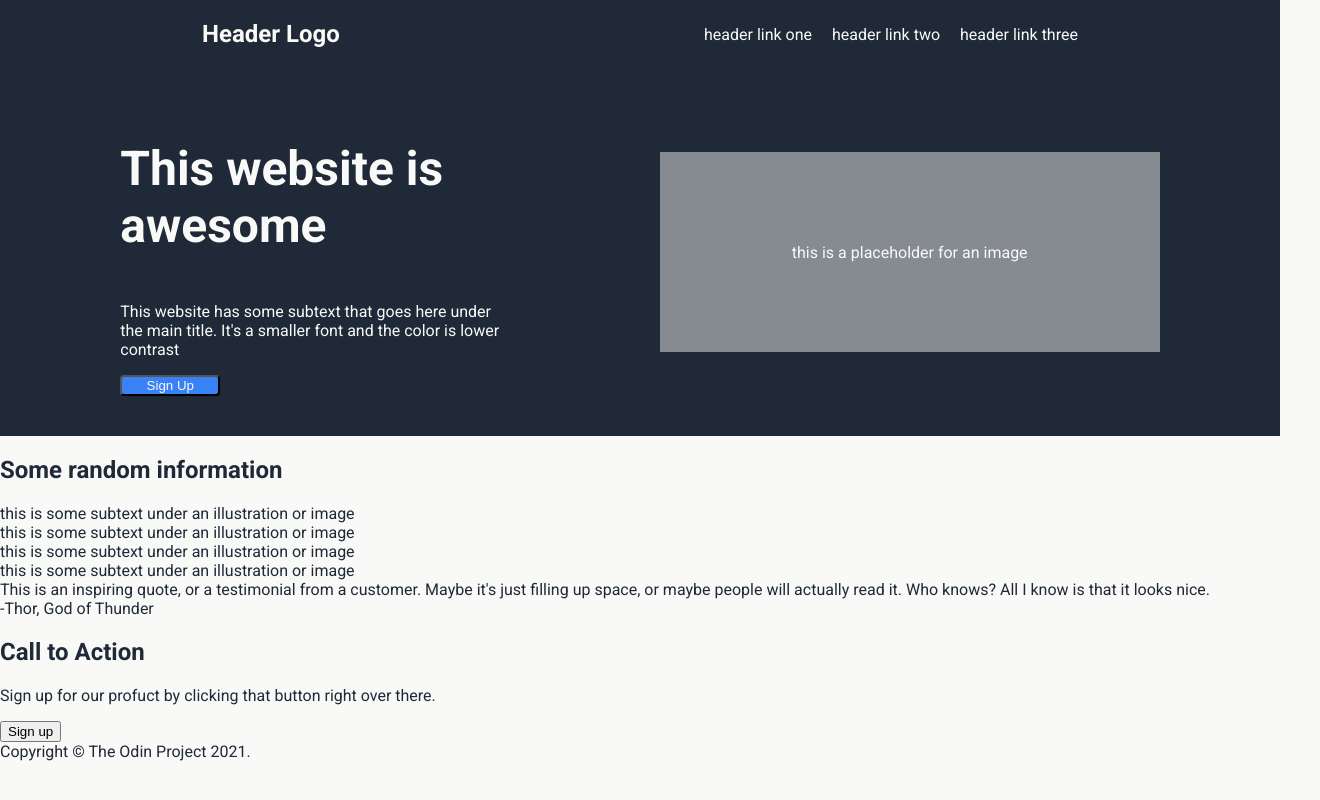
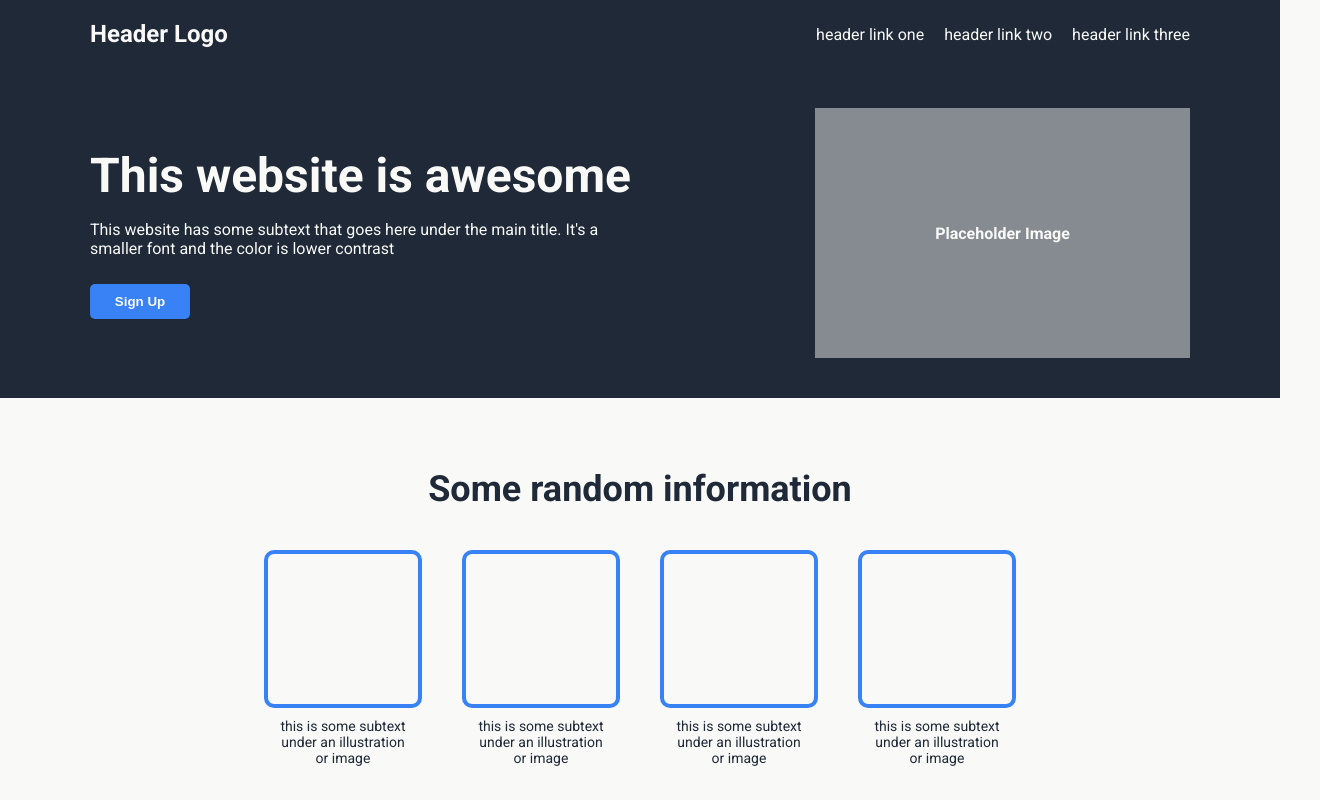
Before and after one commit to Jdowpasisi/odin-landing-page, a plain HTML site: page index.html in a window 1280 px wide. Shown: the top 800 px of the page, 1320 px wide, since content can reach past the window. Drawn offline with Linux system fonts and the light colour scheme.

Commit message:
html and css finalised

```diff
--- a/index.html
+++ b/index.html
@@ -8,67 +8,69 @@
 </head>
 <body>
 
-    <!--Section 1.1-->
+    <!-- Section 1.1 -->
      <header class="page-header">
-        <div class="logo-container">
+        <div class="container">
         <div class="logo">Header Logo</div>
-        </div>
-
         <div class="links">
             <div>header link one</div>
             <div>header link two</div>
             <div>header link three</div>
         </div>
+    </div>
 </header>
+
 
     <!--Section 1.2-->
     <div class="header-content">
+        <div class="container">
             <div class="header-text">
-            <h1>This website is <br>awesome</h1>
-            <p>This website has some subtext that goes here under<br>the main title. It's a smaller font and the color is lower<br>contrast</p>
+                <h1>This website is awesome</h1>
+                <p>This website has some subtext that goes here under the main title. It's a smaller font and the color is lower contrast</p>
                 <button class="main-button">Sign Up</button>
             </div>
-        <div class="header-image">
-                <div class="img-div">
-                    <div class="center-div">this is a placeholder for an image</div>
-                </div>
+            <div class="img-div">Placeholder Image</div>
         </div>
     </div>
 
+
     <!--Section 2-->
-    <div class="main-content">
+    <div class="main-content" container>
         <h2>Some random information</h2>
         <div class="info-container">
             <div class="item">
             <div class="img-placeholder"></div>
-                <div class="text">this is some subtext under an illustration or image</div>
+            <div class="text">this is some subtext<br>under an illustration<br>or image</div>
             </div>
             <div class="item">
             <div class="img-placeholder"></div>
-                <div class="text">this is some subtext under an illustration or image</div>
+            <div class="text">this is some subtext<br>under an illustration<br>or image</div>
             </div>
             <div class="item">
             <div class="img-placeholder"></div>
-                <div class="text">this is some subtext under an illustration or image</div>
+            <div class="text">this is some subtext<br>under an illustration<br>or image</div>
             </div>
             <div class="item">
             <div class="img-placeholder"></div>
-                <div class="text">this is some subtext under an illustration or image</div>
+            <div class="text">this is some subtext<br>under an illustration<br>or image</div>
+            </div>
         </div>
     </div>
 
     <!--Section 3-->
     <div class="quote">
-        <div class="quote-container">
+        <div class="quote-container" container>
                 This is an inspiring quote, or a testimonial from a customer. Maybe it's just filling up space, or maybe people will actually read it. Who knows? All I know is that it looks nice.
                 <div class="subquote">-Thor, God of Thunder</div>
             </div>
     </div>
 
     <!--Section 4-->
-    <div class="action-container">
+    <div class="action-container" container>
+        <div class="action-text">
             <h2>Call to Action</h2>
             <p>Sign up for our profuct by clicking that button right over there.</p>
+        </div>
         <button class="action-button">Sign up</button>
     </div>
 
--- a/style.css
+++ b/style.css
@@ -8,62 +8,189 @@ body {
   color: #1F2937;
 }
 
-/* Section 1.1 */
+.container {
+  max-width: 1200px;
+  margin: 0 auto;
+}
+
+/* Section 1.1*/
+.container {
+  max-width: 1100px;
+  margin: 0 auto;
+  display: flex;
+  justify-content: space-between;
+  align-items: center;
+}
+
 .page-header {
   background-color: #1F2937;
   color: #F9FAF8;
-  display: flex;
-  flex-direction: row;
-  justify-content: space-around;
-  align-items: center;
   padding: 20px;
 }
 
 .logo {
   font-size: 24px;
   font-weight: 700;
-  }
+}
 
 .links {
+  display: flex;
   gap: 20px;
+}
+
+.container {
+  max-width: 1100px;
+  margin: 0 auto;
   display: flex;
-  flex-direction: row;
+  justify-content: space-between;
+  align-items: center;
 }
 
 /* Section 1.2 */
-.header-content{
-  text-align: left;
-  padding: 40px;
+.header-content {
   background-color: #1F2937;
   color: #F9FAF8;
-  display: flex;
-  flex-direction: row;
-  justify-content: space-around;
-  align-items: center;
+  padding: 40px 20px;
 }
-.header-text{
+.header-text {
   display: flex;
   flex-direction: column;
-  justify-content: center;
-  align-items: left;
+  max-width: 50%;
 }
-h1{
+h1 {
   font-size: 48px;
   font-weight: 900;
+  margin: 0;
 }
-.header-content button{
+.main-button {
   background-color: #3882f6;
-  text-align: center;
   color: #F9FAF8;
-  border-radius: 4px;
+  border-radius: 5px;
+  border: none;
+  font-weight: 700;
   width: 100px;
+  height: 35px;
+  margin-top: 10px;
 }
 .img-div {
-    width: 500px;
-    height: 200px;
-    background-color: #f9faf877;
-    color:#f9fAf8;
-    display:flex;
-    justify-content: center;
-    align-items: center;
+  width: 375px;
+  height: 250px;
+  background-color: #f9faf877;
+  color: #F9FAF8;
+  display: flex;
+  justify-content: center;
+  align-items: center;
+  font-weight: bold;
 }
+
+
+/* Section 2 */
+.main-content {
+  background-color: #F9FAF8;
+  padding: 40px 20px;
+  text-align: center;
+}
+
+.main-content h2 {
+  font-size: 36px;
+  font-weight: 900;
+  margin-bottom: 40px;
+}
+
+.info-container {
+  display: flex;
+  justify-content: center;
+  gap: 40px;
+  flex-wrap: wrap;
+}
+
+.item {
+  display: flex;
+  flex-direction: column;
+  align-items: center;
+  max-width: 180px;
+  gap: 10px;
+}
+
+.img-placeholder {
+  width: 150px;
+  height: 150px;
+  border-radius: 10px;
+  border: #3882f6 4px solid;
+}
+
+.text {
+  font-size: 14px;
+  color: #1F2937;
+}
+
+/* Section 3*/
+.quote {
+  background-color: #e5e7eb;
+  padding: 60px 20px;
+}
+
+.quote-container {
+  font-size: 36px;
+  font-style: italic;
+  text-align: center;
+  max-width: 800px;
+  margin: auto;
+}
+
+.subquote {
+  font-style: normal;
+  font-weight: 700;
+  margin-top: 20px;
+  text-align: right;
+  font-size: 20px;
+}
+
+/* Section 4 */
+.action-container {
+  display: flex;
+  justify-content: space-between;
+  align-items: center;
+  background-color: #3882f6;
+  padding: 40px 60px;
+  margin: 60px auto;
+  border-radius: 10px;
+  color: #F9FAF8;
+  flex-wrap: wrap;
+  gap: 20px;
+  max-width: 1000px;
+}
+
+.action-text {
+  display: flex;
+  flex-direction: column;
+}
+
+.action-text h2 {
+  margin: 0;
+}
+
+.action-text p {
+  margin-top: 10px;
+}
+
+.action-container button {
+  background-color: #3882f6;
+  color: #F9FAF8;
+  border-radius: 5px;
+  font-size: 16px;
+  border: #F9FAF8 2px solid;
+  font-weight: 700;
+  width: 140px;
+  height: 40px;
+  cursor: pointer;
+}
+
+/* Footer */
+footer {
+  background-color: #1F2937;
+  color: #F9FAF8;
+  text-align: center;
+  padding: 20px;
+  width: 100%;
+}
```
Lines whose indentation alone changed are shown as unchanged.
